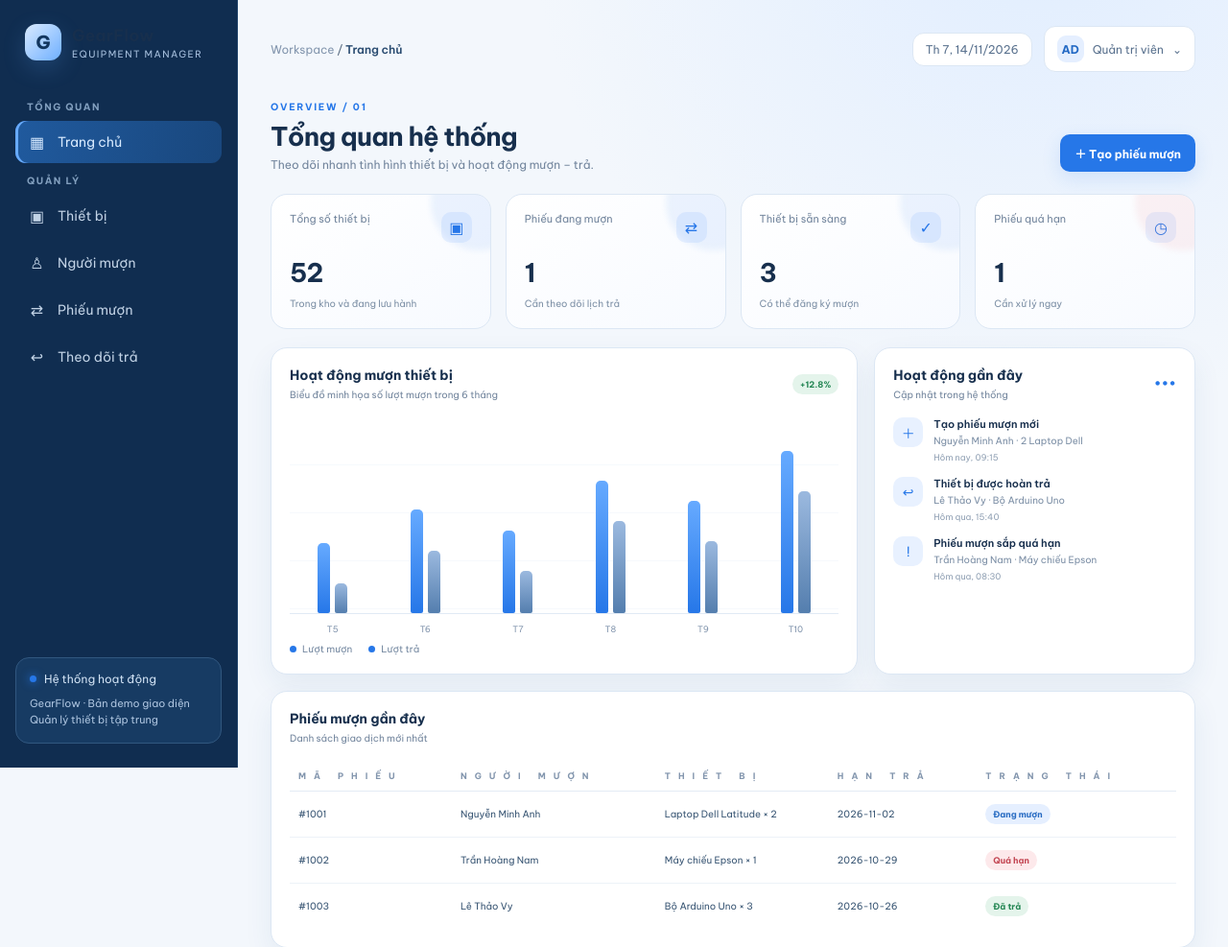
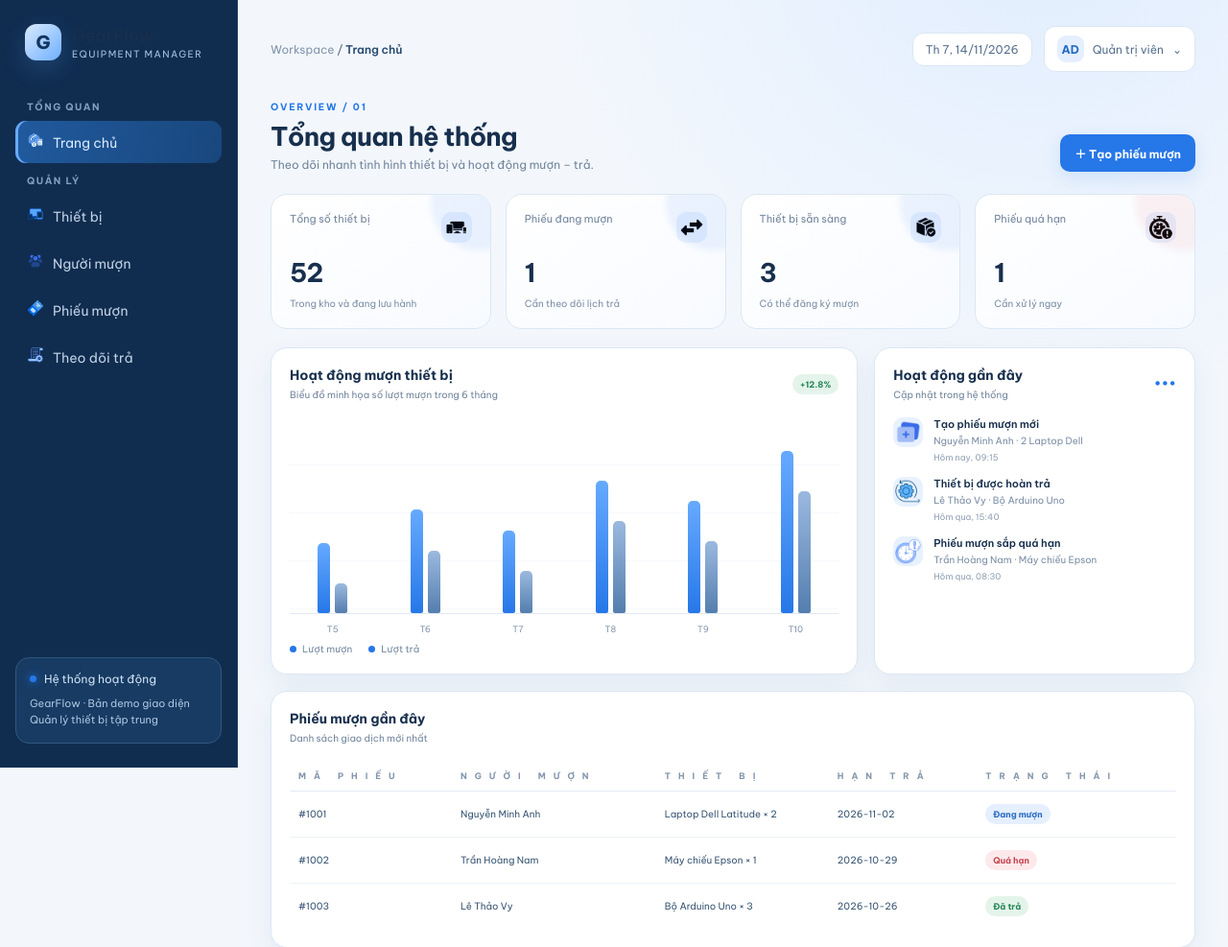
Before and after one commit to minhat22/quan-ly-thiet-bi, a PHP site: page /main.html in a window 1280 px wide. Shown: the top 987 px of the page at 96% size. Run offline with PHP 8.4, Linux system fonts and the light colour scheme.

Commit message:
Xoá icon dạng text thêm file vào img

```diff
--- a/main.css
+++ b/main.css
@@ -96,9 +96,10 @@ button{
     box-shadow:inset 3px 0 var(--green)
 }
 .nav .ico{
-    width:19px;
+    width:16px;
+    height: 16px;
     text-align:center;
-    font-size:16px
+    margin-right: 10px;
 }
 .sidebar-bottom{
     margin-top:auto;
@@ -264,11 +265,10 @@ button{
     height:32px;
     border-radius:10px;
     background:#203b38;
-    color:var(--green);
     display:flex;
     align-items:center;
     justify-content:center;
-    font-size:16px
+    padding:4px;
 }
 .stat strong{
     display:block;
@@ -390,11 +390,12 @@ button{
     height:31px;
     border-radius:10px;
     background:#20372f;
-    color:var(--green);
     display:flex;
     align-items:center;
     justify-content:center;
-    flex:none
+    flex:none;
+    padding: 2px;
+
 }
 .activity-item strong{
     display:block;
--- a/main.html
+++ b/main.html
@@ -16,14 +16,14 @@
   <div class="brand"><div class="brand-mark">G</div><div><strong>GearFlow</strong><small>EQUIPMENT MANAGER</small></div></div>
   <div class="nav-label">TỔNG QUAN</div>
   <nav class="nav">
-    <a class="active" href="main.html" data-page="trangchu"><span class="ico">▦</span><span class="nav-text">Trang chủ</span></a>
+    <a class="active" href="main.html" data-page="trangchu"><div><img class="ico" src="./images/menu-TongQuang.png" alt=""><span class="nav-text">Trang chủ</span></div></a>
   </nav>
   <div class="nav-label">QUẢN LÝ</div>
   <nav class="nav">
-    <a href="devices.html" data-page="devices"><span class="ico">▣</span><span class="nav-text">Thiết bị</span></a>
-    <a href="customers.html" data-page="customers"><span class="ico">♙</span><span class="nav-text">Người mượn</span></a>
-    <a href="history.html" data-page="loans"><span class="ico">⇄</span><span class="nav-text">Phiếu mượn</span></a>
-    <a href="observe.html" data-page="returns"><span class="ico">↩</span><span class="nav-text">Theo dõi trả</span></a>
+    <a href="devices.html" data-page="devices"><div><img class="ico" src="./images/menu-TB.png" alt=""><span class="nav-text">Thiết bị</span></div></a>
+    <a href="customers.html" data-page="customers"><div><img class="ico" src="./images/menu-Customers.png" alt=""><span class="nav-text">Người mượn</span></div></a>
+    <a href="history.html" data-page="loans"><div><img class="ico" src="./images/menu-PhieuMuon.png" alt=""><span class="nav-text">Phiếu mượn</span></div></a>
+    <a href="observe.html" data-page="returns"><div><img class="ico" src="./images/menu-history.png" alt=""><span class="nav-text">Theo dõi trả</span></div></a>
   </nav>
   <div class="sidebar-bottom"><div class="online"><span class="dot"></span> Hệ thống hoạt động</div><p>GearFlow · Bản demo giao diện<br>Quản lý thiết bị tập trung</p></div>
 </aside>
@@ -43,7 +43,7 @@
       <div class="stat" style="--glow:var(--green)">
         <div class="stat-top">
           <span>Tổng số thiết bị</span>
-          <span class="stat-icon">▣</span>
+           <img class="stat-icon" src="./images/main-TSThietBi.png" alt="">
         </div>
         <strong id="statTotal">0</strong>
         <small>Trong kho và đang lưu hành</small>
@@ -51,7 +51,7 @@
       <div class="stat" style="--glow:var(--blue)">
         <div class="stat-top">
           <span>Phiếu đang mượn</span>
-          <span class="stat-icon">⇄</span>
+          <img class="stat-icon" src="./images/main-PhieuDgMuon.png" alt="">
         </div>
         <strong id="statActive">0</strong>
         <small>Cần theo dõi lịch trả</small>
@@ -59,7 +59,7 @@
       <div class="stat" style="--glow:var(--green)">
         <div class="stat-top">
           <span>Thiết bị sẵn sàng</span>
-          <span class="stat-icon">✓</span>
+          <img class="stat-icon" src="./images/main-TBSanSang.png" alt="">
         </div>
         <strong id="statReady">0</strong>
         <small>Có thể đăng ký mượn</small>
@@ -67,7 +67,7 @@
       <div class="stat" style="--glow:var(--red)">
         <div class="stat-top">
           <span>Phiếu quá hạn</span>
-          <span class="stat-icon">◷</span>
+          <img class="stat-icon" src="./images/main-PhieuQuaHan.png" alt="">
         </div>
         <strong id="statOverdue">0</strong>
         <small>Cần xử lý ngay</small>
@@ -135,7 +135,7 @@
 
         <div class="activity">
           <div class="activity-item">
-            <div class="activity-icon">＋</div>
+            <img class="activity-icon" src="./images/main-add.png" alt="">
             <div>
               <strong>Tạo phiếu mượn mới</strong>
               <p>Nguyễn Minh Anh · 2 Laptop Dell</p>
@@ -143,7 +143,7 @@
             </div>
           </div>
           <div class="activity-item">
-            <div class="activity-icon">↩</div>
+            <img class="activity-icon" src="./images/main-HoanTra.png" alt="">
             <div>
               <strong>Thiết bị được hoàn trả</strong>
               <p>Lê Thảo Vy · Bộ Arduino Uno</p>
@@ -151,7 +151,7 @@
             </div>
           </div>
           <div class="activity-item">
-            <div class="activity-icon">!</div>
+            <img class="activity-icon" src="./images/main-QuaHan.png" alt="">
             <div>
               <strong>Phiếu mượn sắp quá hạn</strong>
               <p>Trần Hoàng Nam · Máy chiếu Epson</p>
```
Also changed, not shown: customers.html (+5 -5 lines), devices.html (+5 -5 lines), history.html (+5 -5 lines), observe.html (+5 -5 lines), images/main-HoanTra.png (added), images/main-PhieuDgMuon.png (added), images/main-PhieuQuaHan.png (added), images/main-QuaHan.png (added), images/main-TBSanSang.png (added), images/main-TSThietBi.png (added), images/main-add.png (added), images/menu-Customers.png (added), images/menu-PhieuMuon.png (added), images/menu-TB.png (added), 2 more files.
